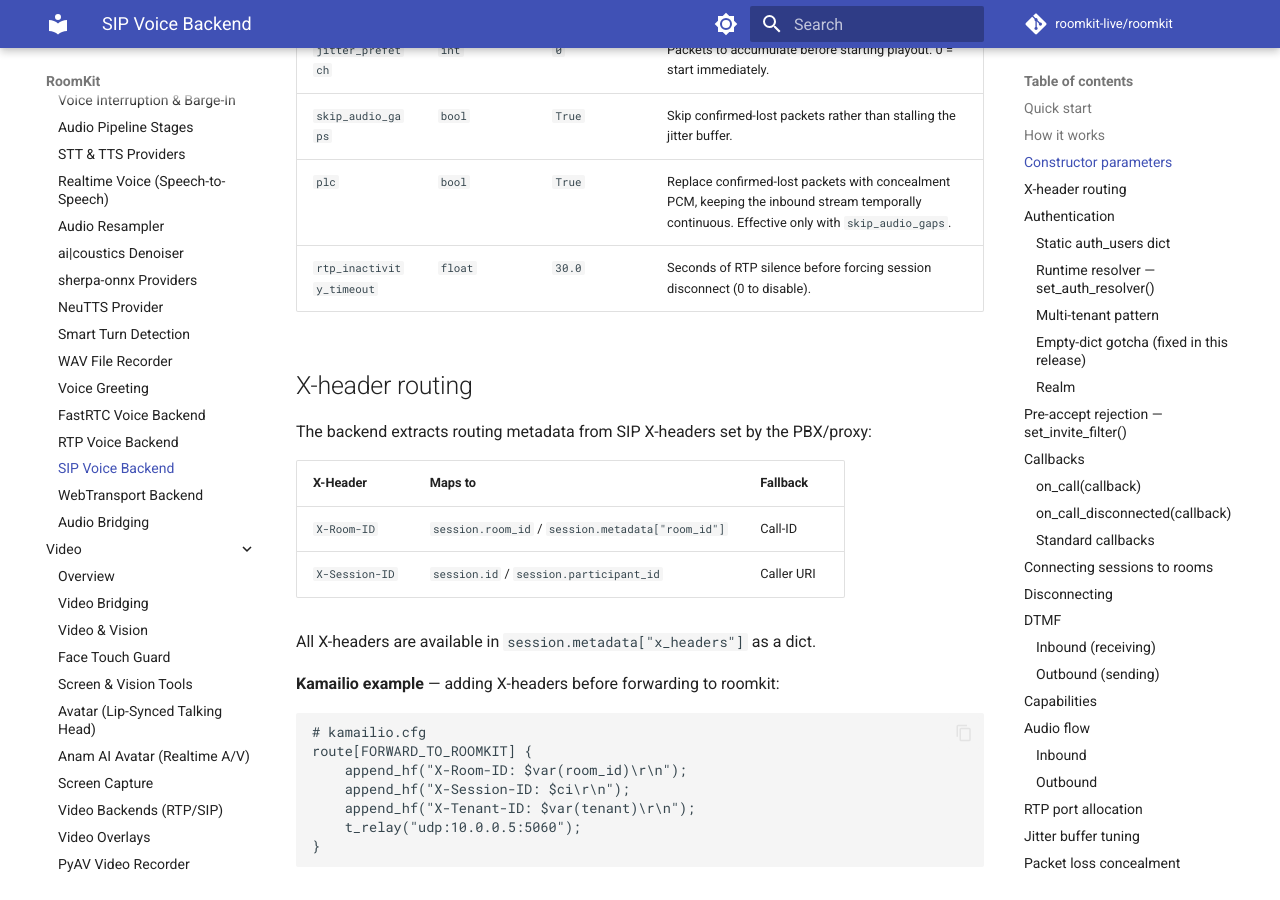
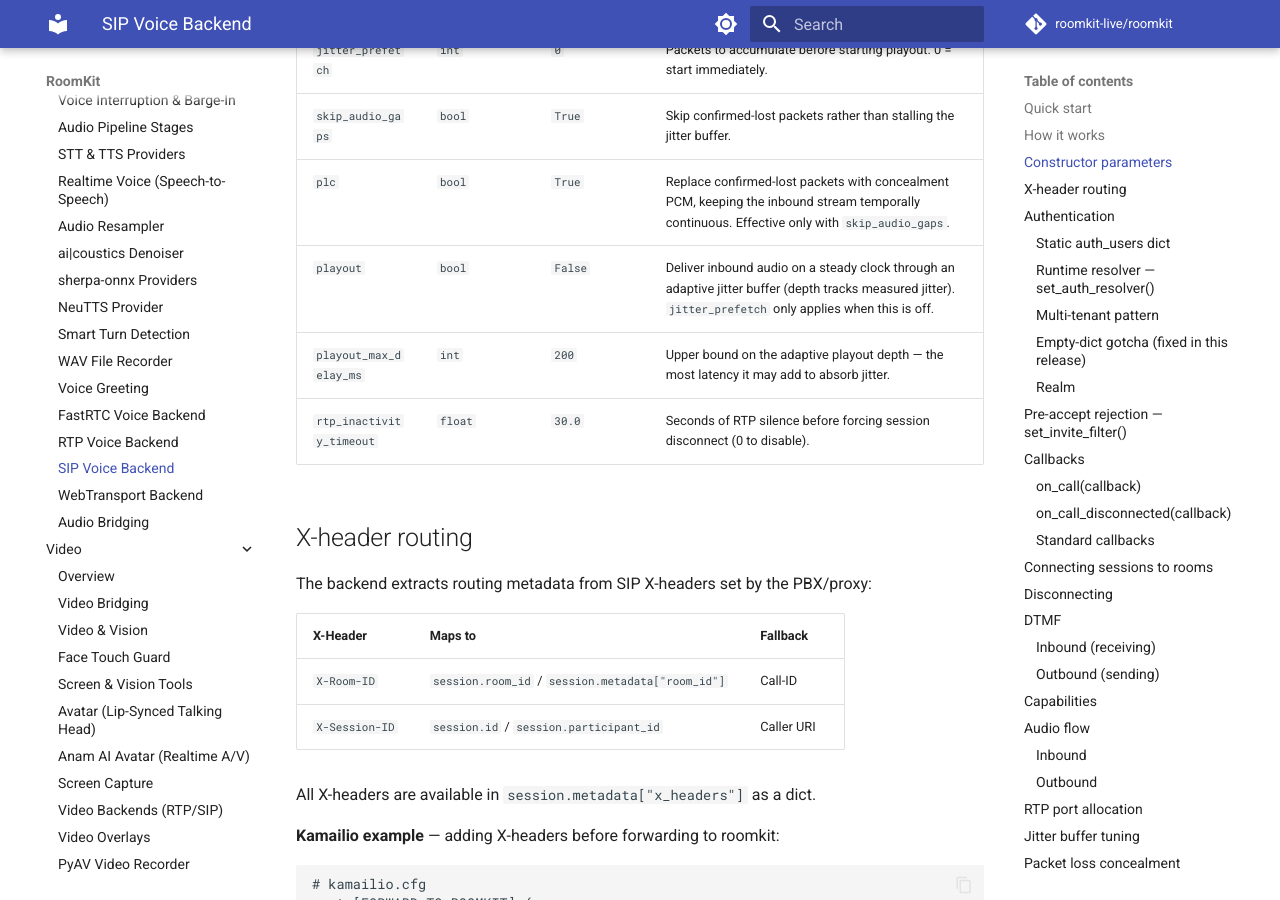
Before and after one commit to roomkit-live/roomkit-docs, an MkDocs documentation site: the page built from docs/guides/sip-backend.md, in a window 1280 px wide and 900 px high, scrolled down 2094 px. Built offline with MkDocs 1.6.1 and Material for MkDocs 9.7.7, drawn with Linux system fonts in a browser that asks for light colours; comment, search, counter and statistics services are not loaded.

Commit message:
docs(sip): document playout / playout_max_delay_ms parameters

```diff
--- a/docs/guides/sip-backend.md
+++ b/docs/guides/sip-backend.md
@@ -77,6 +77,8 @@ PBX/SIP Trunk                    SIPVoiceBackend
 | `jitter_prefetch` | `int` | `0` | Packets to accumulate before starting playout. 0 = start immediately. |
 | `skip_audio_gaps` | `bool` | `True` | Skip confirmed-lost packets rather than stalling the jitter buffer. |
 | `plc` | `bool` | `True` | Replace confirmed-lost packets with concealment PCM, keeping the inbound stream temporally continuous. Effective only with `skip_audio_gaps`. |
+| `playout` | `bool` | `False` | Deliver inbound audio on a steady clock through an adaptive jitter buffer (depth tracks measured jitter). `jitter_prefetch` only applies when this is off. |
+| `playout_max_delay_ms` | `int` | `200` | Upper bound on the adaptive playout depth — the most latency it may add to absorb jitter. |
 | `rtp_inactivity_timeout` | `float` | `30.0` | Seconds of RTP silence before forcing session disconnect (0 to disable). |
 
 ## X-header routing
```
